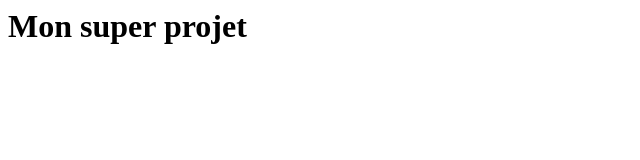
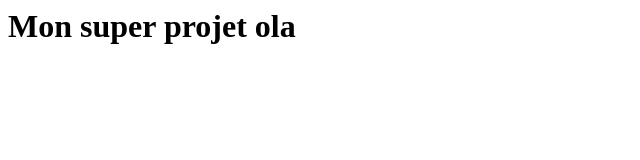
Before and after one commit to Jay-Jay-19/AtelierGit, a plain HTML site: page index.html in a window 1280 px wide. Shown: the full height of the page, 0-640 px from the left. Drawn offline with Linux system fonts and the light colour scheme.

Commit message:
Update index.html "ola"

```diff
--- a/index.html
+++ b/index.html
@@ -1 +1 @@
-<h1>Mon super projet</h1>
+<h1>Mon super projet ola</h1>
```
